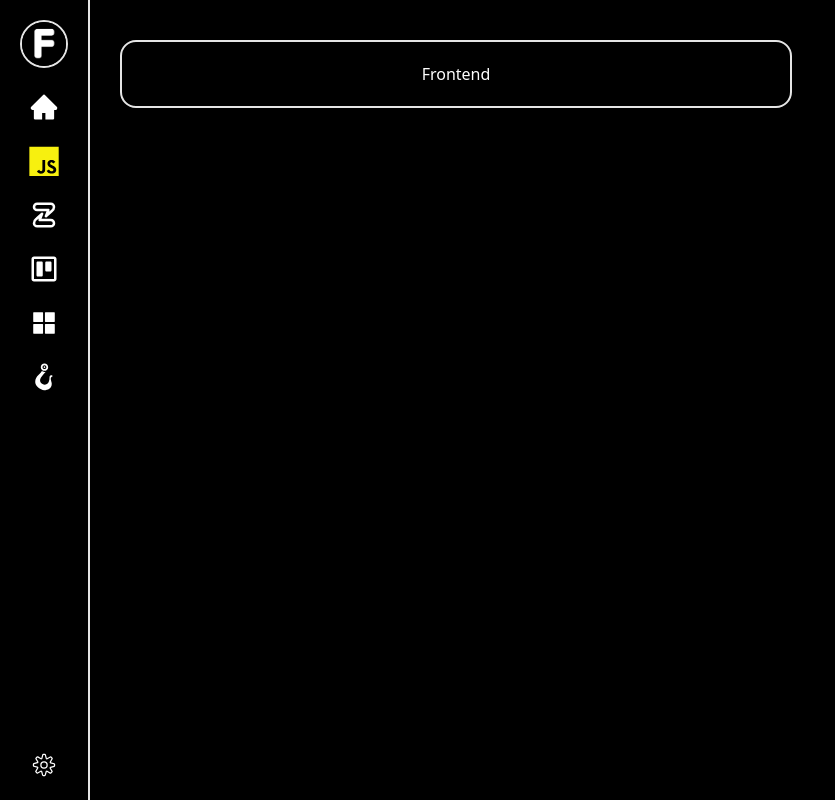
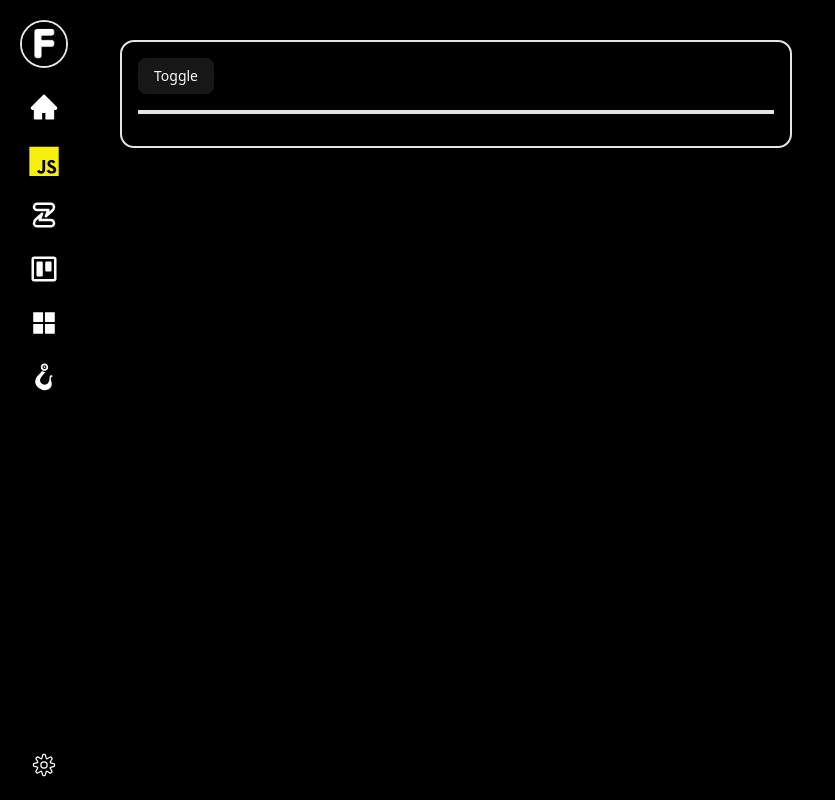
Before and after one commit to Ramazan-Yusupov/react-practice, a React (Vite) app: page /jspage in a window 1280 px wide. Shown: the whole page, without its empty margins (0-835 px from the left). Built offline with nearby package versions, Linux system fonts and the light colour scheme.

Commit message:
Упрощено отображение компонента JsPage, добавлен функционал переключения видимости для JsComponent. Исправлено оформление боковой панели.

```diff
--- a/src/pages/JsPage/JsPage.tsx
+++ b/src/pages/JsPage/JsPage.tsx
@@ -1,7 +1,18 @@
+import { Button } from "@/shared/ui/Button";
+import { JsComponent } from "./JsComponent";
+import { useState } from "react";
+
 export const JsPage = () => {
+  const [isVisible, setIsVisible] = useState(false);
   return (
-    <div className="inline-block max-w-2xl w-full">
-      <div className="border-2 p-5 rounded-2xl text-center">Frontend</div>
+    <div className="inline-block max-w-2xl w-full border-2 p-4 rounded-xl">
+      <Button onClick={() => setIsVisible((v) => !v)}>Toggle</Button>
+      <hr className="border-2 my-4" />
+      {isVisible && (
+        <JsComponent label="JavaScript Component">
+          <p>This is a reusable JavaScript component.</p>
+        </JsComponent>
+      )}
     </div>
   );
 };
--- a/src/widget/sidebar/Sidebar.tsx
+++ b/src/widget/sidebar/Sidebar.tsx
@@ -9,7 +9,7 @@ import { NavLink } from "react-router-dom";
 
 export function Sidebar() {
   return (
-    <aside className="fixed top-0 left-0 h-screen border-r-2 p-5 flex flex-col items-center justify-between gap-10 z-10">
+    <aside className="fixed top-0 left-0 h-screen p-5 flex flex-col items-center justify-between gap-10 z-10">
       <ul className="flex flex-col items-center gap-6 w-full">
         <li>
           <NavLink to="/">
```
